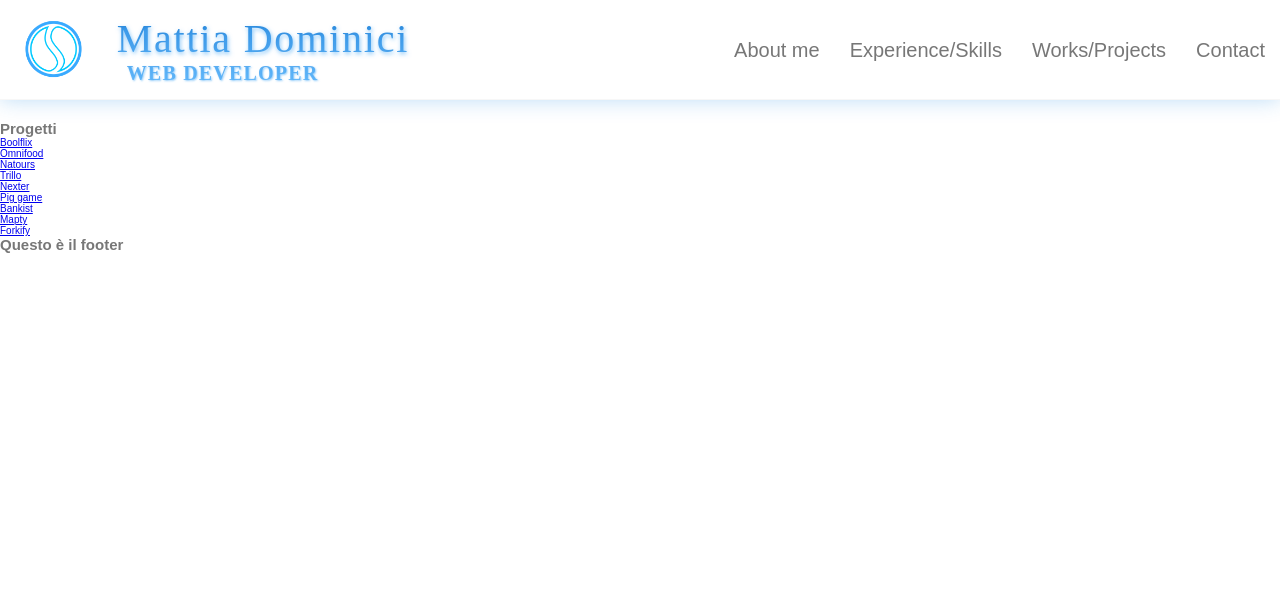
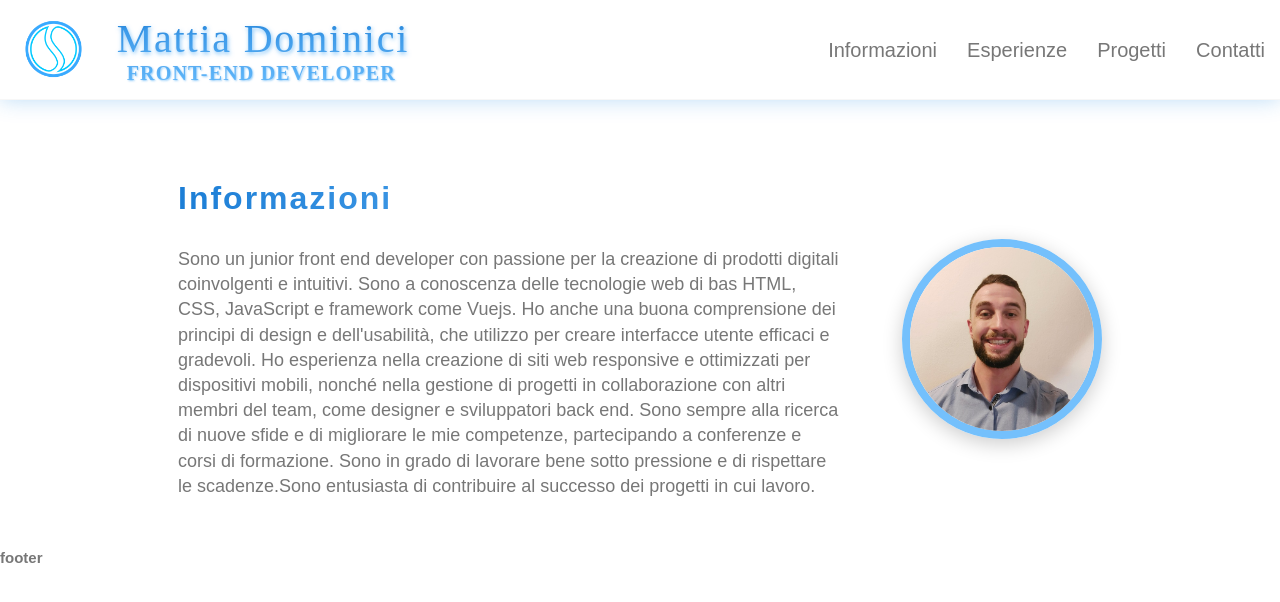
Before and after one commit to dominici94/portfolio, a Vue app in the folder portfolio/: page / in a window 1280 px wide. Shown: the top 602 px of the page. Built offline with nearby package versions, Linux system fonts and the light colour scheme.

Commit message:
info section

```diff
--- a/portfolio/public/index.html
+++ b/portfolio/public/index.html
@@ -16,7 +16,7 @@
   <body>
     <noscript>
       <strong
-        >We're sorry but Mattia Dominici doesn't work properly without
+        >We're sorry but Mattia Dominici's website doesn't work properly without
         JavaScript enabled. Please enable it to continue.</strong
       >
     </noscript>
--- a/portfolio/src/assets/style/abstracts/_variables.scss
+++ b/portfolio/src/assets/style/abstracts/_variables.scss
@@ -24,6 +24,7 @@ $font-heading: "Roboto Slab", serif;
 //SHADOW
 
 $shadow: 0 0 2rem rgba($color-primary-dark, 0.3);
+$shadow-black: 0 0.5rem 2rem rgba($color-black, 0.2);
 
 // SIZE
 
--- a/portfolio/src/assets/style/layout/_header.scss
+++ b/portfolio/src/assets/style/layout/_header.scss
@@ -3,7 +3,7 @@
   display: flex;
   align-items: center;
   border-bottom: 1px solid $color-grey-light-1;
-  margin-bottom: 2rem;
+  margin-bottom: 3rem;
   box-shadow: $shadow;
 
   &__logo {
@@ -51,6 +51,8 @@
 
   &__nav--item {
     height: 100%;
+    display: flex;
+    align-items: center;
     padding: 0 1.5rem;
     transition: all 0.3s;
 
@@ -63,8 +65,6 @@
 
   &__nav--link:link,
   &__nav--link:visited {
-    display: inline-block;
-    height: 100%;
     line-height: $header-height;
     text-decoration: none;
     color: currentColor;
--- /dev/null
+++ b/portfolio/src/assets/style/layout/_main.scss
@@ -0,0 +1,50 @@
+.info {
+  // background-color: $color-primary-light;
+}
+
+.container {
+  width: 80%;
+  max-width: 114rem;
+  margin: 0 auto;
+  padding: 5rem;
+  display: flex;
+  align-items: center;
+  gap: 6rem;
+}
+
+.about {
+  // padding: 0 3rem;
+
+  &__title {
+    background-image: linear-gradient(
+      to right,
+      $color-primary-darker,
+      $color-primary-lighter
+    );
+    background-clip: text;
+    color: transparent;
+    // text-transform: uppercase;
+    // text-align: center;
+    font-size: 3.2rem;
+    letter-spacing: 2px;
+    margin-bottom: 3rem;
+  }
+
+  &__text {
+    font-size: 1.8rem;
+    line-height: 1.4;
+  }
+}
+
+.img-container {
+  flex: 1 0 20rem;
+  height: 20rem;
+  overflow: hidden;
+  border: 0.8rem solid $color-primary-lighter;
+  border-radius: 50%;
+  box-shadow: $shadow-black;
+
+  .img-photo {
+    width: 100%;
+  }
+}
--- a/portfolio/src/assets/style/main.scss
+++ b/portfolio/src/assets/style/main.scss
@@ -8,3 +8,4 @@
 @import "base/utilities";
 
 @import "layout/header";
+@import "layout/main";
--- a/portfolio/src/components/macro/Footer.vue
+++ b/portfolio/src/components/macro/Footer.vue
@@ -1,5 +1,5 @@
 <template>
-  <h2 class="footer">Questo è il footer</h2>
+  <h2 class="footer">footer</h2>
 </template>
 
 <script>
--- a/portfolio/src/components/macro/Header.vue
+++ b/portfolio/src/components/macro/Header.vue
@@ -6,21 +6,21 @@
 
     <div class="header__heading">
       <h1 class="header__heading--main">Mattia Dominici</h1>
-      <h2 class="header__heading--sub">web developer</h2>
+      <h2 class="header__heading--sub">front-end developer</h2>
     </div>
 
     <ul class="header__nav">
       <li class="header__nav--item">
-        <a class="header__nav--link" href="#">About me</a>
+        <a class="header__nav--link" href="#">Informazioni</a>
       </li>
       <li class="header__nav--item">
-        <a class="header__nav--link" href="#">Experience/Skills</a>
+        <a class="header__nav--link" href="#">Esperienze</a>
       </li>
       <li class="header__nav--item">
-        <a class="header__nav--link" href="#">Works/Projects</a>
+        <a class="header__nav--link" href="#">Progetti</a>
       </li>
       <li class="header__nav--item">
-        <a class="header__nav--link" href="#">Contact</a>
+        <a class="header__nav--link" href="#">Contatti</a>
       </li>
     </ul>
   </header>
@@ -31,5 +31,3 @@ export default {
   name: "Header",
 };
 </script>
-
-<style></style>
--- a/portfolio/src/components/macro/Main.vue
+++ b/portfolio/src/components/macro/Main.vue
@@ -1,8 +1,10 @@
 <template>
   <main class="main">
-    <h2 class="progetti">Progetti</h2>
-    <div class="progetti"></div>
-    <ul>
+    <!-- <img src="../../assets/img/img-profilo.jpg" alt="" /> -->
+    <Info />
+    <!-- <h2 class="progetti">Progetti</h2>
+    <div class="progetti"></div> -->
+    <!-- <ul>
       <li><a href="https://boolflix-dominici.netlify.app">Boolflix</a></li>
       <li><a href="https://course-omnifood.netlify.app">Omnifood</a></li>
       <li><a href="https://css-course-natours.netlify.app">Natours</a></li>
@@ -16,13 +18,18 @@
       <li><a href="https://js-course-bankist.netlify.app">Bankist</a></li>
       <li><a href="https://js-course-mapty.netlify.app">Mapty</a></li>
       <li><a href="https://js-course-forkify.netlify.app">Forkify</a></li>
-    </ul>
+    </ul> -->
   </main>
 </template>
 
 <script>
+import Info from "../sections/Info.vue";
+
 export default {
   name: "Main",
+  components: {
+    Info,
+  },
 };
 </script>
 
--- /dev/null
+++ b/portfolio/src/components/sections/Info.vue
@@ -0,0 +1,37 @@
+<template>
+  <section class="info">
+    <div class="container">
+      <div class="about">
+        <h3 class="about__title">Informazioni</h3>
+        <p class="about__text">
+          Sono un junior front end developer con passione per la creazione di
+          prodotti digitali coinvolgenti e intuitivi. Sono a conoscenza delle
+          tecnologie web di bas HTML, CSS, JavaScript e framework come Vuejs. Ho
+          anche una buona comprensione dei principi di design e dell'usabilità,
+          che utilizzo per creare interfacce utente efficaci e gradevoli. Ho
+          esperienza nella creazione di siti web responsive e ottimizzati per
+          dispositivi mobili, nonché nella gestione di progetti in
+          collaborazione con altri membri del team, come designer e sviluppatori
+          back end. Sono sempre alla ricerca di nuove sfide e di migliorare le
+          mie competenze, partecipando a conferenze e corsi di formazione. Sono
+          in grado di lavorare bene sotto pressione e di rispettare le
+          scadenze.Sono entusiasta di contribuire al successo dei progetti in
+          cui lavoro.
+        </p>
+      </div>
+      <figure class="img-container">
+        <img
+          class="img-photo"
+          src="../../assets/img/img-profilo.jpg"
+          alt="profile picture"
+        />
+      </figure>
+    </div>
+  </section>
+</template>
+
+<script>
+export default {
+  name: "Info",
+};
+</script>
```
Also changed, not shown: portfolio/src/assets/img/img-profilo.jpg (added).
